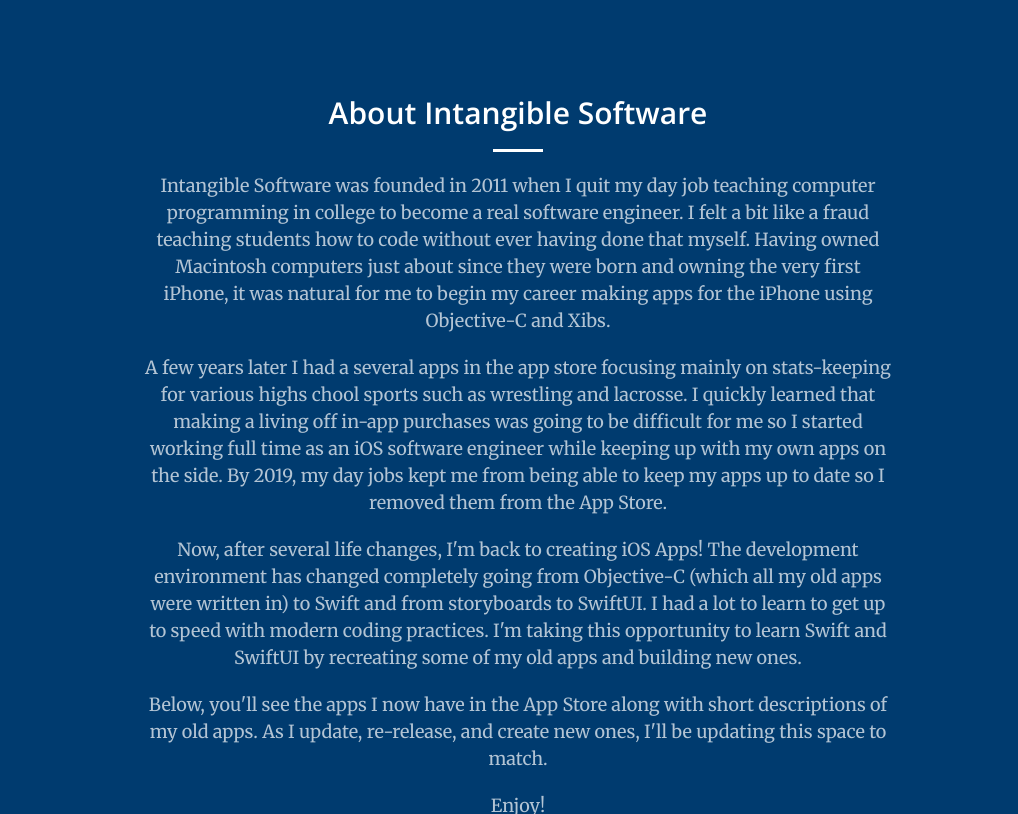
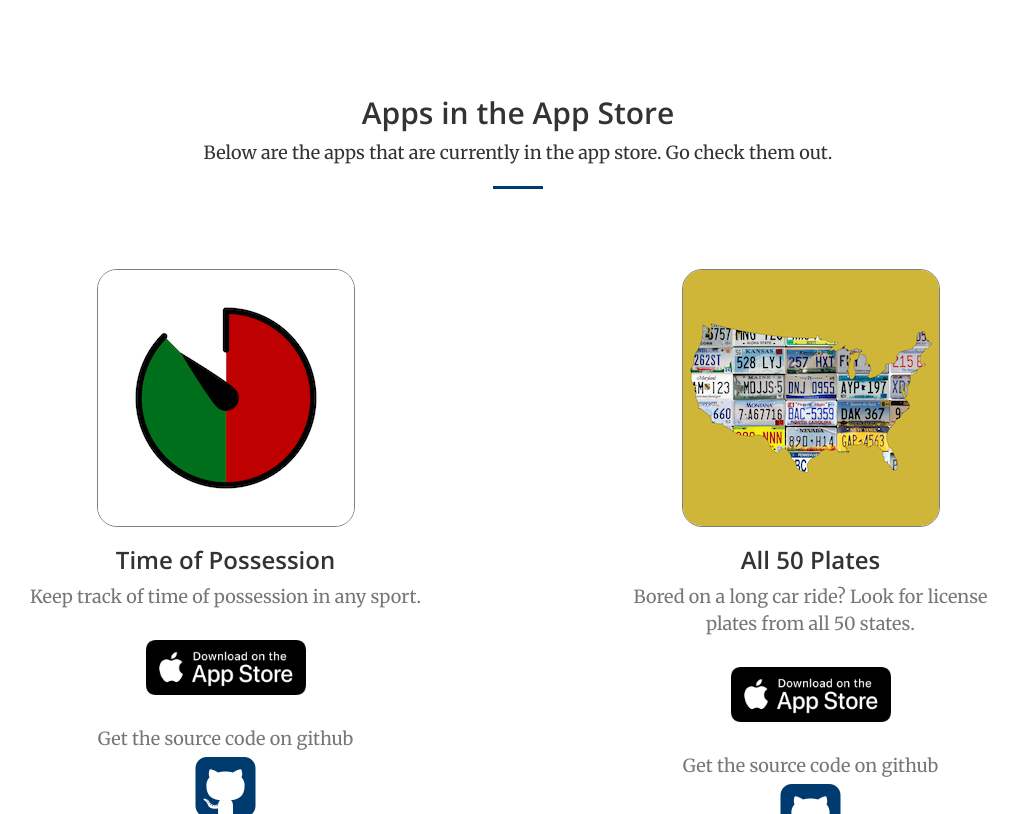
Before and after one commit to intangiblesoftware/intangiblesoftware.github.io, a Jekyll site: the page built from index.html, in a window 1280 px wide and 900 px high, scrolled down 818 px, cut to the strip 86-900 px from the top of the window. Shown: the whole strip, without its empty margins (122-1140 px from the left). Built offline with Jekyll 4.4.1, drawn with Linux system fonts in a browser that asks for light colours; some of the changed text lies outside the part shown.

Commit message:
Re-org site a bit. Updated All 50 Plates app with app store and source code links.

```diff
--- a/_includes/call-to-action.html
+++ b/_includes/about.html
@@ -6,7 +6,7 @@
                 <hr class="light">
                 <p class="text-faded">Intangible Software was founded in 2011 when I quit my day job teaching computer programming in college to become a real software engineer. I felt a bit like a fraud teaching students how to code without ever having done that myself. Having owned Macintosh computers just about since they were born and owning the very first iPhone, it was natural for me to begin my career making apps for the iPhone using Objective-C and Xibs.</p>
 
-<p class="text-faded">A few years later I had a several apps in the app store focusing mainly on stats-keeping for various highs chool sports such as wrestling and lacrosse. I quickly learned that making a living off in-app purchases was going to be difficult for me so I started working full time as an iOS software engineer while keeping up with my own apps on the side. By 2019, my day jobs kept me from being able to keep my apps up to date so I removed them from the App Store.</p>
+<p class="text-faded">A few years later I had a several apps in the app store focusing mainly on stats-keeping for various high school sports such as wrestling and lacrosse. I quickly learned that making a living off in-app purchases was going to be difficult for me so I started working full time as an iOS software engineer while keeping up with my own apps on the side. By 2019, my day jobs kept me from being able to keep my apps up to date so I removed them from the App Store.</p>
 
 <p class="text-faded">Now, after several life changes, I'm back to creating iOS Apps! The development environment has changed completely going from Objective-C (which all my old apps were written in) to Swift and from storyboards to SwiftUI. I had a lot to learn to get up to speed with modern coding practices. I'm taking this opportunity to learn Swift and SwiftUI by recreating some of my old apps and building new ones.</p>
 
--- a/_includes/apps.html
+++ b/_includes/currentApps.html
@@ -33,59 +33,16 @@
                     <img src="img/portfolio/all50plates.png" class="img-rounded" alt="">
                     <h3>All 50 Plates</h3>
                     <p class="text-muted">Bored on a long car ride? Look for license plates from all 50 states.</p>
-                    <h3>Coming soon to an App Store near you!</h3>
-                    <!-- <a href="https://apple.co/3ejQHru">
+                    <a href="https://apple.co/3t4WycH">
                     	<img class="appStore" src="img/appstore.png" class="img-responsive" alt="" width="220">
                     </a>
                     <p class="text-muted">Get the source code on github</p>
-                    <a href="">
+                    <a href="https://github.com/intangiblesoftware/all-50-plates">
             			<i class="fa fa-github-square fa-5x"></i>
-                    </a> -->
+                    </a>
                 </div>
             </div>
 
 		</div>
 	</div>
 </section>
-
-	<!-- Old apps -->
-<section id="oldApps">
-	<div class="container">
-	        <div class="row">
-            <div class="col-sm text-center">
-                <h2 class="section-heading">Old Apps</h2>
-                <p>The following are older apps I've since retired. Men's and Women's Lacrosse Stats are in the process of being updated.</p>
-                <hr class="primary">
-            </div>
-        </div>
-
-        <div class="row">
-            <div class="col-md-6 text-center">
-                    <img src="img/portfolio/womensStats.png" class="img-rounded" alt="">
-                    <h3>Women's Lacrosse Stats</h3>
-                    <p class="text-muted">A lacrosse stats keeping app specifically for women's lacrosse.</p>
-            </div>
-
-            <div class="col-md-6 text-center">
-                    <img src="img/portfolio/mensStats.png" class="img-rounded" alt="">
-                    <h3>Men's Lacrosse Stats</h3>
-                    <p class="text-muted">Your lacrosse stats clipboard in an iOS app!</p>
-            </div>
-        </div>
-
-        <div class="row">
-            <div class="col-md-6 text-center">
-                    <img src="img/portfolio/scorebook.png" class="img-rounded" alt="">
-                    <h3>Lacrosse Scorebook</h3>
-                    <p class="text-muted">Your lacrosse scorebook in an iPad app!</p>
-            </div>
-
-            <div class="col-md-6 text-center">
-                    <img src="img/portfolio/matStats.png" class="img-rounded" alt="">
-                    <h3>Mat Stats</h3>
-                    <p class="text-muted">An app for keeping score during a wrestling match.</p>
-            </div>
-
-        </div>
-    </div>
-</section>
--- a/_includes/header.html
+++ b/_includes/header.html
@@ -4,7 +4,7 @@
             <h1>Intangible Software</h1>
             <hr class="light">
             <p>An iOS software development company</p>
-            <a href="#about" class="btn btn-primary btn-xl page-scroll">Find Out More</a>
+            <a href="#currentApps" class="btn btn-primary btn-xl page-scroll">See our current apps</a>
         </div>
     </div>
 </header>
--- a/_includes/nav.html
+++ b/_includes/nav.html
@@ -15,10 +15,10 @@
         <div class="collapse navbar-collapse" id="bs-example-navbar-collapse-1">
             <ul class="nav navbar-nav navbar-right">
                 <li>
-                    <a class="page-scroll" href="#about">About</a>
+                    <a class="page-scroll" href="#currentApps">Current Apps</a>
                 </li>
                 <li>
-                    <a class="page-scroll" href="#currentApps">Current Apps</a>
+                    <a class="page-scroll" href="#about">About</a>
                 </li>
                 <li>
                     <a class="page-scroll" href="#oldApps">Old Apps</a>
--- /dev/null
+++ b/_includes/oldApps.html
@@ -0,0 +1,41 @@
+<!-- Old apps -->
+<section id="oldApps">
+	<div class="container">
+	        <div class="row">
+            <div class="col-sm text-center">
+                <h2 class="section-heading">Old Apps</h2>
+                <p>The following are older apps I've since retired. Men's and Women's Lacrosse Stats are in the process of being updated.</p>
+                <hr class="primary">
+            </div>
+        </div>
+
+        <div class="row">
+            <div class="col-md-6 text-center">
+                    <img src="img/portfolio/womensStats.png" class="img-rounded" alt="">
+                    <h3>Women's Lacrosse Stats</h3>
+                    <p class="text-muted">A lacrosse stats keeping app specifically for women's lacrosse.</p>
+            </div>
+
+            <div class="col-md-6 text-center">
+                    <img src="img/portfolio/mensStats.png" class="img-rounded" alt="">
+                    <h3>Men's Lacrosse Stats</h3>
+                    <p class="text-muted">Your lacrosse stats clipboard in an iOS app!</p>
+            </div>
+        </div>
+
+        <div class="row">
+            <div class="col-md-6 text-center">
+                    <img src="img/portfolio/scorebook.png" class="img-rounded" alt="">
+                    <h3>Lacrosse Scorebook</h3>
+                    <p class="text-muted">Your lacrosse scorebook in an iPad app!</p>
+            </div>
+
+            <div class="col-md-6 text-center">
+                    <img src="img/portfolio/matStats.png" class="img-rounded" alt="">
+                    <h3>Mat Stats</h3>
+                    <p class="text-muted">An app for keeping score during a wrestling match.</p>
+            </div>
+
+        </div>
+    </div>
+</section>
--- a/_layouts/front.html
+++ b/_layouts/front.html
@@ -4,13 +4,14 @@
 {% include head.html %}
 
 <body id="page-top">
-  {% include nav.html %}
-  {% include header.html %}
-  {% include call-to-action.html %}
-  {% include apps.html %}
-  {% include privacy.html %}
-  {% include contact.html %}
-  {% include scripts.html %}
+	{% include nav.html %}
+	{% include header.html %}
+	{% include currentApps.html %}
+	{% include about.html %}
+	{% include oldApps.html %}
+	{% include privacy.html %}
+	{% include contact.html %}
+	{% include scripts.html %}
 </body>
 
 </html>
```
Also changed, not shown: 1 other file.
